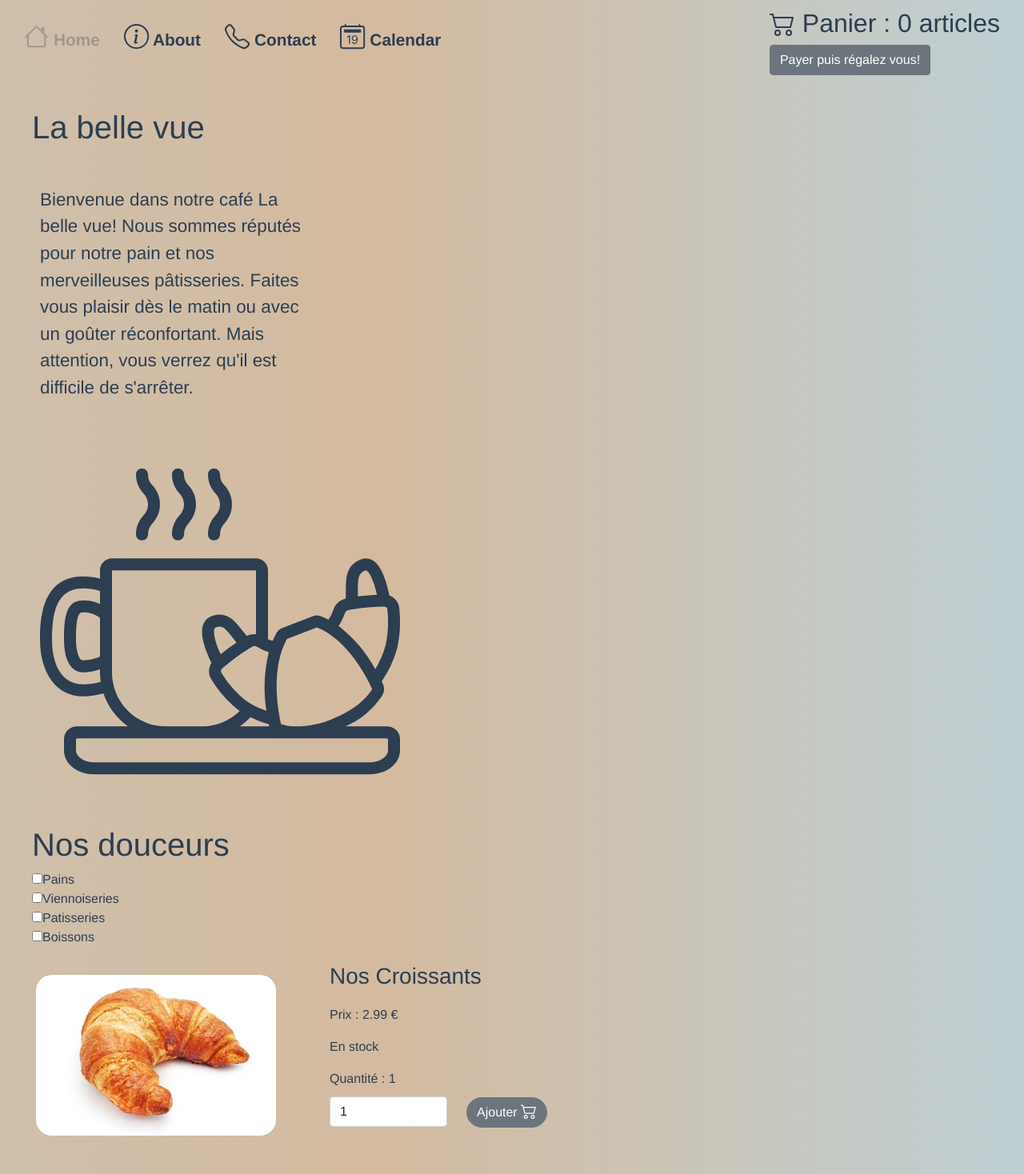
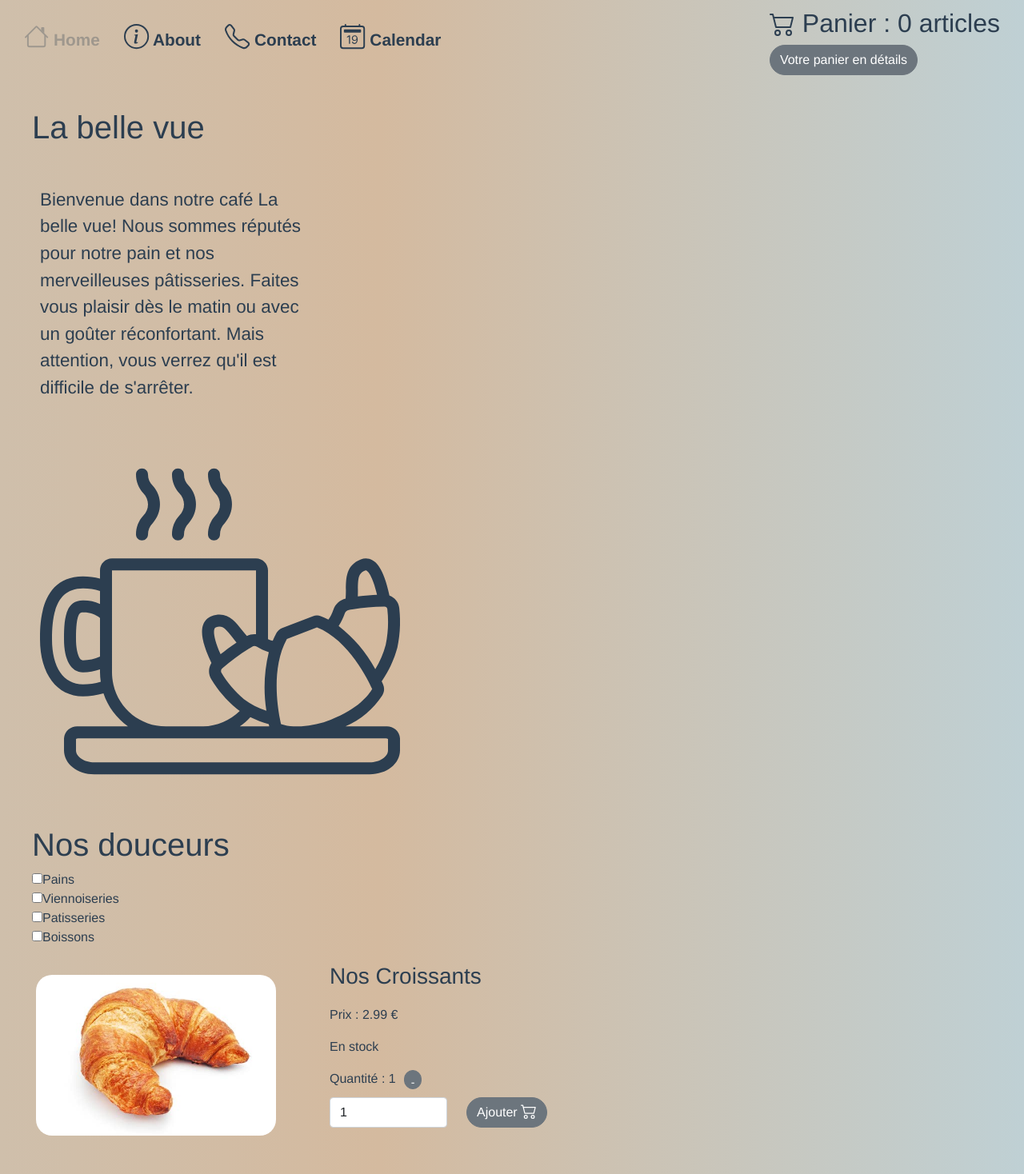
Before and after one commit to Jp-Aubry-Magentine/laBelleVue, a Vue app: page / in a window 1280 px wide. Shown: the top 1468 px of the page at 80% size. Built offline with nearby package versions, Linux system fonts and the light colour scheme.

Commit message:
#progress working shopping Cart

```diff
--- a/src/App.vue
+++ b/src/App.vue
@@ -17,9 +17,8 @@
   -webkit-font-smoothing: antialiased;
   -moz-osx-font-smoothing: grayscale;
   color: #2c3e50;
-  background: rgb(2,0,36);
   background: linear-gradient(90deg, rgba(2,0,36,1) 0%, rgba(207,191,171,1) 0%, rgba(212,186,159,1) 37%, rgba(191,208,212,1) 100%);
-  height: 100%;
+  height: 3000px;
 }
 #nav {
   padding: 30px;
--- a/src/components/MenuItem.vue
+++ b/src/components/MenuItem.vue
@@ -17,6 +17,7 @@
 						<b-row v-show="inStock">
 							<b-col>
 								<label for="add-item-quantity">Quantité : {{ quantity }}</label>
+								<b-button size="sm" @click="updateQuantity(id,quantity)" class="updateQuantity">-</b-button>
 								<b-input v-model.number="quantity" id="add-item-quantity" type="number" :min="0" style="margin-top:10px" />
 							</b-col>
 							<b-col>
@@ -81,6 +82,9 @@ export default {
 		updateShoppingCart(id, quantity) {
 			this.$emit("add-items-to-cart", id, quantity)
 		},
+		updateQuantity(id, quantity) {
+			this.$emit("substractQuantity", id, quantity)
+		},
   },
   beforeMount() {
 		const today = new Date().getDate()
@@ -115,5 +119,10 @@ export default {
 	color:red;
 	font-size: 1.2em;
 }
+.updateQuantity{
+	margin-left:10px;
+	border-radius: 20px;
+	height: 30%;
+}
 
 </style>
--- a/src/views/Home.vue
+++ b/src/views/Home.vue
@@ -50,6 +50,7 @@
           <MenuItem
             v-for="item in filterProductsByCategory"
             @add-items-to-cart="addToShoppingCart"
+            @substractQuantity="quantityLessOne"
             :id="item.id"
             :name="item.name"
             :image="item.image"
@@ -65,7 +66,7 @@
 
     <div class="shopping-cart">
       <h2><b-icon-cart2 /> Panier : {{ shoppingCart.length }} articles</h2>
-      <b-btn @click="openShop">Payer puis régalez vous!</b-btn>
+      <b-btn @click="openShop" style="border-radius:20px">Votre panier en détails</b-btn>
     </div>
 
     <div v-if="shopView" class="modalShop">
@@ -73,7 +74,8 @@
           <h1>Votre panier est vide</h1>
         </div>
         <div v-if="0 < shoppingCart.length  ">
-          <h1 style="margin-bottom:20px">Votre panier</h1>
+          <h1 style="margin:15px">Votre panier</h1>
+          <hr>
           <div :key= "idx" v-for="(article,idx) in shoppingCart">
             <div class="articles">
               <b-row class="article">
@@ -81,21 +83,30 @@
                   <p style="font-weight: bold">{{ article.name }}</p>
                 </b-col>
                 <b-col>
-                  <p>Prix: {{ (article.price) }}€</p>
+                  <p>Prix:{{ article.price }}€</p>
                 </b-col>
                 <b-col>
                 <p>Quantité: {{ (article.quantity) }} </p>
                 </b-col>
                 <b-col>
-                <p>Total: {{ article.total.toFixed(2) }}€</p>
+                <p v-if="new Date().getDate() % 2 === 0">Total: {{ article.total.toFixed(2) }}€</p>
+                <p v-else> Total: {{ article.total.toFixed(2) }}</p>
                 </b-col>
                 <b-col>
-                <b-btn @click="removeArticle(id)">Retirer</b-btn>
+                 <b-btn @click="removeArticle(article.id)" style="border-radius:20px">Retirer</b-btn>
                 </b-col>
               </b-row>
             </div>
+            <hr>
           </div>
-          <b-btn class="payButton">Total: {{ totalPrice.toFixed(2) }} €</b-btn>
+          <b-row>
+            <b-col>
+              <p class="cartTotal">Valeur totale: {{ totalPrice.toFixed(2) }}€</p>
+            </b-col>
+            <b-col>
+              <b-btn class="payButton">Valider mon panier</b-btn>
+            </b-col>
+          </b-row>
         </div>
     </div>
 
@@ -124,7 +135,6 @@
           { text: 'Boissons', value: 'boisson' },
         ],
         shopView: false,
-        id: 1,
       }
     },
     computed: {
@@ -139,7 +149,7 @@
       return ret
       },
       totalPrice() {
-        return this.shoppingCart.map(article => article.total).reduce((prev,curr) => prev + curr);
+        return this.shoppingCart.map(article => article.total).reduce((prev,curr) => prev + curr)
       },
       ...mapGetters({
         copyright: 'copyright',
@@ -152,22 +162,20 @@
     methods: {
       addToShoppingCart(id, quantity) {
         const item = this.simpleMenu.find(item => id == item.id)
-        console.log("item", item)
-        console.log("cart",this.shoppingCart.length, this.shoppingCart)
         const cartItem = this.shoppingCart.find(item => id == item.id)
         if(null == cartItem) {
         this.shoppingCart.push({
             id: item.id,
             name: item.name,
             img: item.image,
-            price: item.price,
+            price: (item.price * 0.9).toFixed(2),
             quantity: quantity,
-            total: item.price * quantity
+            total: item.price * quantity * 0.9
           })
         }
         else {
           cartItem.quantity += quantity
-          cartItem.total = cartItem.quantity * cartItem.price
+          cartItem.total = (cartItem.quantity * cartItem.price)
         }
         console.log(this.totalPrice)
       },
@@ -175,16 +183,21 @@
         this.shopView = !this.shopView
       },
       removeArticle(id) {
-       const item = this.simpleMenu.find(item => id == item.id)
         if(this.shoppingCart.length > 1) {
-         //  this.shoppingCart = this.shoppingCart.filter(s => s.id !== item.id)
-        console.log("toto", this.shoppingCart.indexOf(item))
-        this.shoppingCart = this.shoppingCart.splice(this.shoppingCart.indexOf(item), 1)
+          this.shoppingCart = this.shoppingCart.filter(s => s.id != id)
+          console.log(id)
           console.log("panier", this.shoppingCart)
         }
         else {
          this.shoppingCart = []
          console.log("panier vide", this.shoppingCart)
+        }
+      },
+      quantityLessOne(id, quantity) {
+        const cartItem = this.shoppingCart.find(item => id == item.id)
+        if(0 < this.cartItem.quantity) {
+				this.cartItem.quantity -= quantity
+        console.log(cartItem)
 			}
       }
     },
@@ -220,7 +233,7 @@
     top: 10px;
   }
   .modalShop {
-    position: fixed;
+    position: absolute;
     top: 470px;
     left:40px;
     min-height: 52%;
@@ -239,8 +252,15 @@
   }
   .payButton {
     border-radius: 20px;
-    margin-left: 78%;
+    margin-left: 50%;
+    margin-top: 20px;
     background-color: #17a2b8;
     max-width: auto;
   }
+  .cartTotal {
+    font-size: 1.4em;
+    margin-top: 20px;
+    margin-left: 10px;
+    opacity: 0.9;
+  }
 </style>
```
Lines whose indentation alone changed are shown as unchanged.
